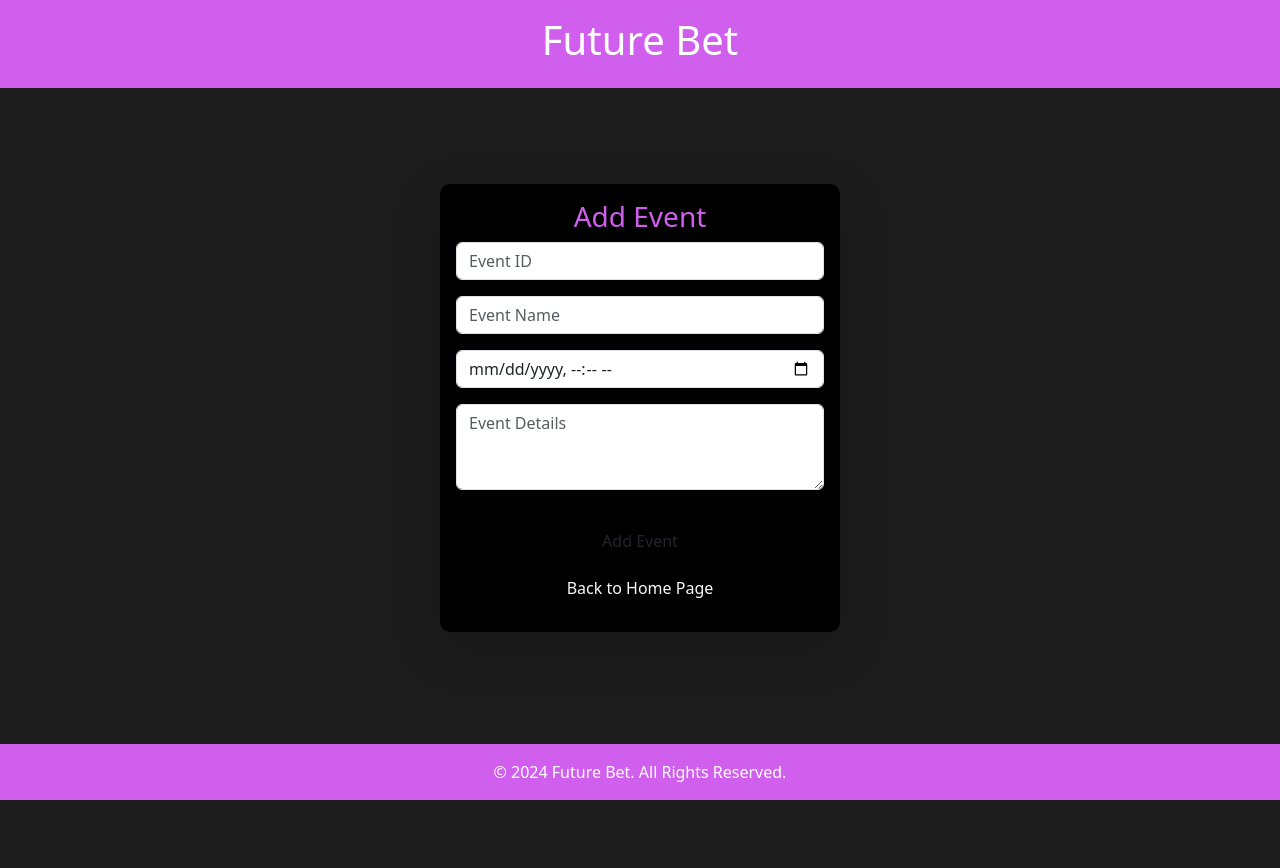
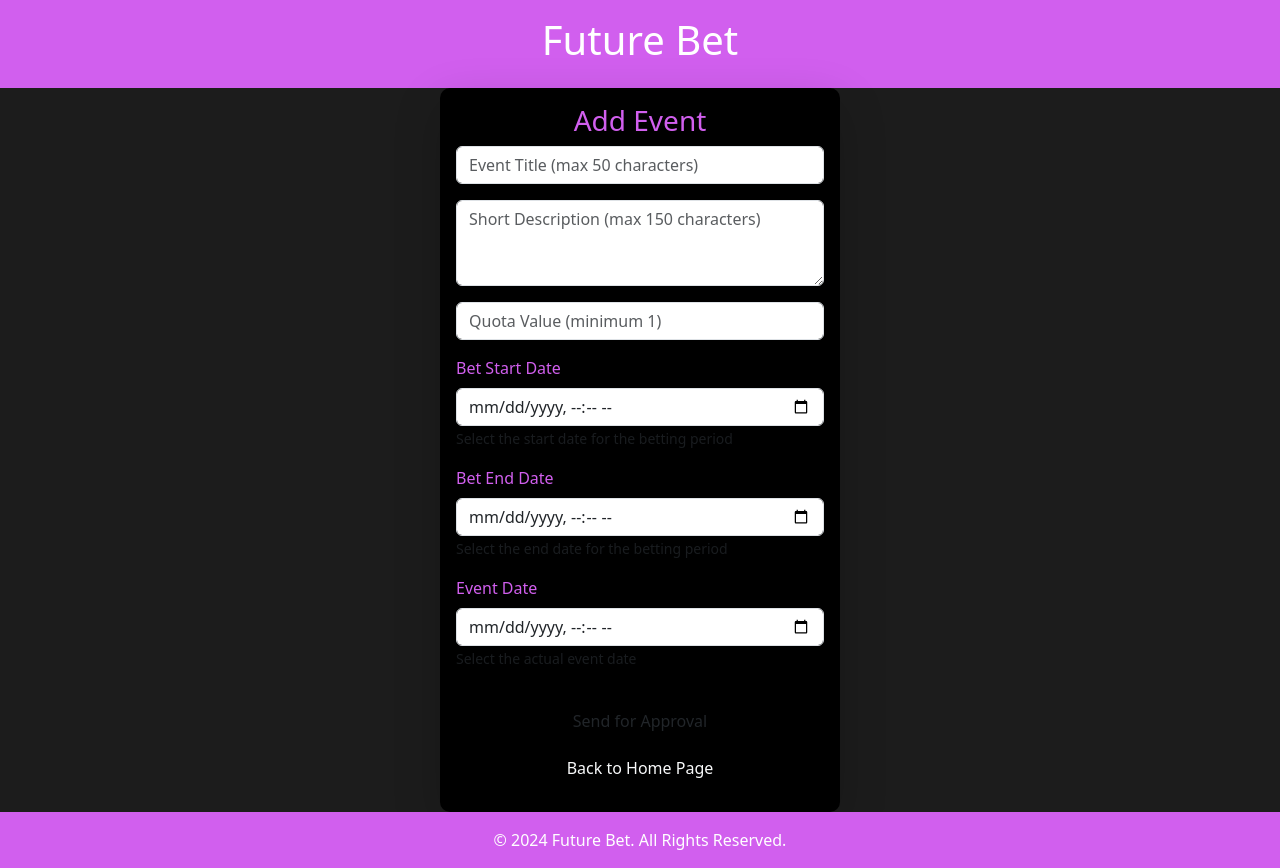
Before and after one commit to Joaopzf/Projeto-Integrador-II-Grupo-7, a website: page frontend/events/addevents.html in a window 1280 px wide. Before the commit the page ends 800 px from the top, so only its background shows below. Drawn offline with nearby package versions, Linux system fonts and the light colour scheme.

Commit message:
Update addevents.html

```diff
--- a/frontend/events/addevents.html
+++ b/frontend/events/addevents.html
@@ -16,19 +16,38 @@
             <h3 class="text-center">Add Event</h3>
             <form id="addEventForm">
                 <div class="mb-3">
-                    <input type="text" id="eventId" class="form-control" placeholder="Event ID" required />
+                    <input type="text" id="eventTitle" class="form-control" placeholder="Event Title (max 50 characters)" maxlength="50" required />
                 </div>
                 <div class="mb-3">
-                    <input type="text" id="eventName" class="form-control" placeholder="Event Name" required />
+                    <textarea id="shortDescription" class="form-control" placeholder="Short Description (max 150 characters)" maxlength="150" rows="3" required></textarea>
                 </div>
                 <div class="mb-3">
+                    <input type="number" id="quotaValue" class="form-control" placeholder="Quota Value (minimum 1)" min="1" required />
+                </div>
+
+                <!-- Bet Start Date -->
+                <div class="mb-3">
+                    <label for="betStartDate" class="form-label">Bet Start Date</label>
+                    <input type="datetime-local" id="betStartDate" class="form-control" required />
+                    <small class="text-muted">Select the start date for the betting period</small>
+                </div>
+
+                <!-- Bet End Date -->
+                <div class="mb-3">
+                    <label for="betEndDate" class="form-label">Bet End Date</label>
+                    <input type="datetime-local" id="betEndDate" class="form-control" required />
+                    <small class="text-muted">Select the end date for the betting period</small>
+                </div>
+
+                <!-- Event Date -->
+                <div class="mb-3">
+                    <label for="eventDate" class="form-label">Event Date</label>
                     <input type="datetime-local" id="eventDate" class="form-control" required />
+                    <small class="text-muted">Select the actual event date</small>
                 </div>
-                <div class="mb-3">
-                    <textarea id="eventDetails" class="form-control" placeholder="Event Details" rows="3" required></textarea>
-                </div>
+
                 <div id="errorMessage" class="text-danger mt-3" style="display: none;"></div>
-                <button type="submit" class="btn btn-custom w-100 mt-3">Add Event</button>
+                <button type="submit" class="btn btn-custom w-100 mt-3">Send for Approval</button>
             </form>
             <div class="text-center mt-3">
                 <p><a href="index.html" class="text-decoration-none text-light">Back to Home Page</a></p>
```
